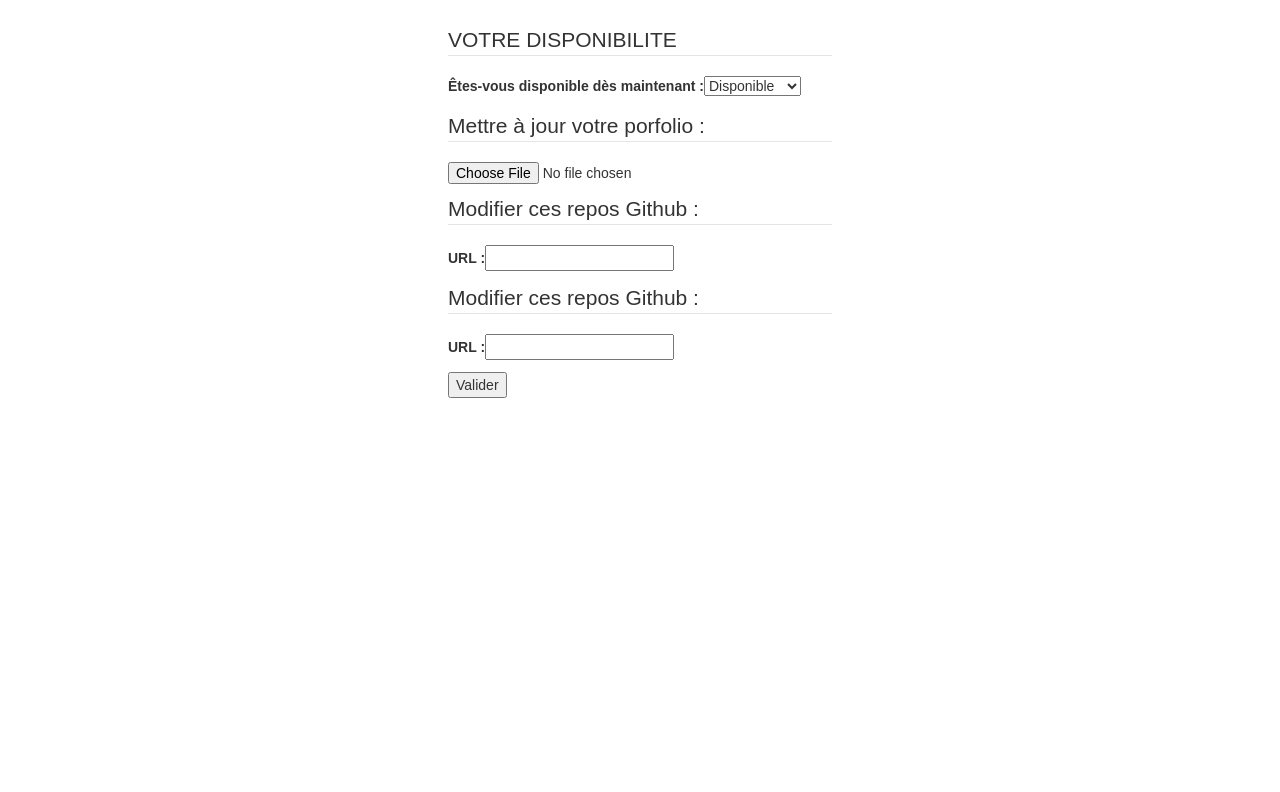
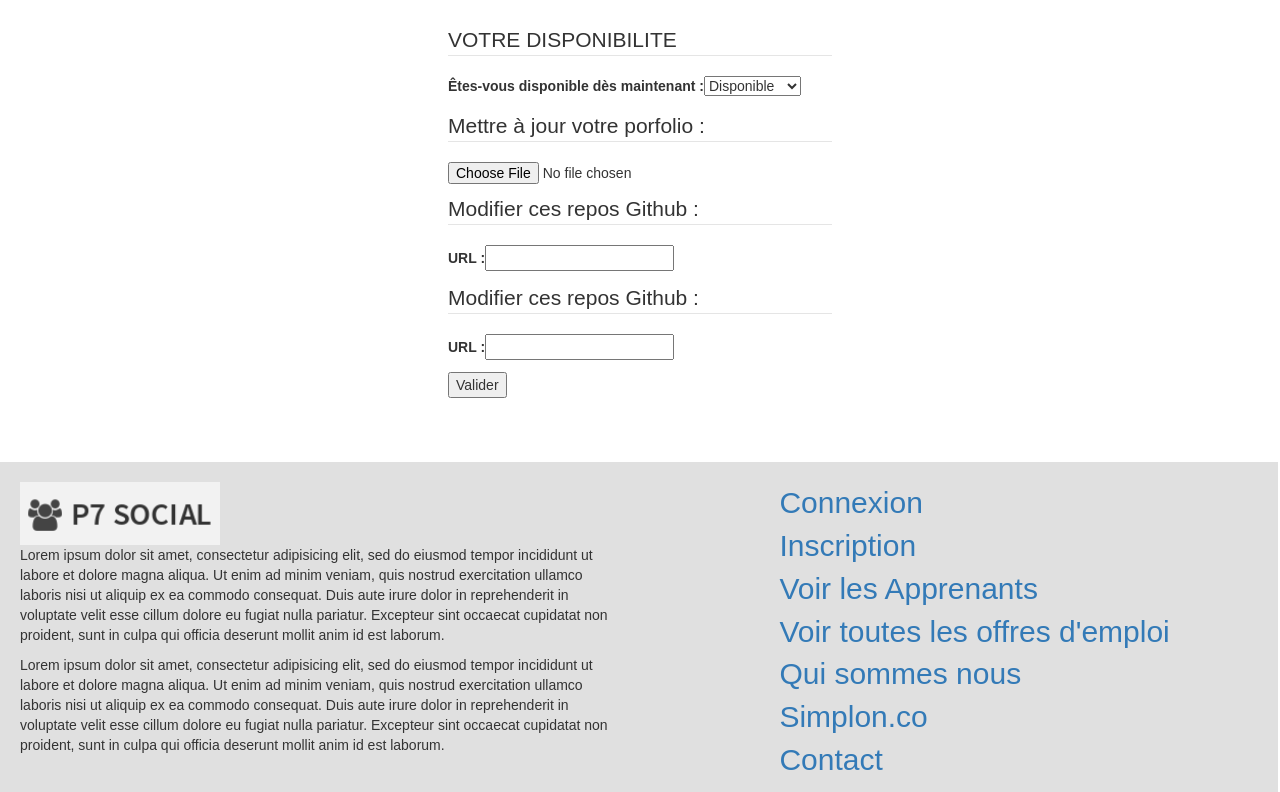
Before and after one commit to adamska27/teamP7-profil-page-member, a React (Create React App) app: page / in a window 1280 px wide. Shown: the part 308-1100 px from the top of the page. Before the commit the page ends 800 px from the top, so only its background shows below. Built offline with nearby package versions, Linux system fonts and the light colour scheme.

Commit message:
footer public

```diff
--- a/src/App.js
+++ b/src/App.js
@@ -1,6 +1,7 @@
 import React, { Component } from 'react';
 import Form from './components/Form/Form.jsx';
 import NavbarInstance from './components/HeaderPublic/Navbar.jsx';
+import GridInstance from './components/footerPublic/grid.jsx';
 
 
 class App extends Component {
@@ -9,6 +10,7 @@ class App extends Component {
       <div className="App">
         <NavbarInstance />
         <Form />
+        <GridInstance />
       </div>
     );
   }
--- /dev/null
+++ b/src/components/footerPublic/grid.css
@@ -0,0 +1,29 @@
+grid{
+  display: grid;
+  justify-content: center;
+}
+.show-grid{
+  display: wrap;
+  justify-content: center;
+  background-color: rgb(224,224,224);
+  width: 101%;
+}
+
+#logogris{
+  width: 200px;
+}
+.discription  {
+  margin-left: 20px;
+  margin-top: 20px;
+}
+
+.options ul{
+  list-style-type: none;
+  display: grid;
+  justify-content: center;
+  font-size: 30px;
+  /*line-height: 1em*/
+}
+.options {
+  margin-top: 20px;
+}
--- /dev/null
+++ b/src/components/footerPublic/grid.jsx
@@ -0,0 +1,37 @@
+import React, {Component} from 'react';
+import './grid.css';
+import {grid} from 'react-bootstrap';
+import {Row} from 'react-bootstrap';
+import {Col} from 'react-bootstrap';
+import {ListGroup} from 'react-bootstrap';
+import {ListGroupItem} from 'react-bootstrap';
+import {alertClicked} from 'react-bootstrap';
+import {logogris} from '../../../public/logo_gris.png';
+
+
+const GridInstance = () =>
+<grid>
+  <Row className="show-grid">
+      <Col md={6} mdPush={6}>
+        <div className="options">
+          <ul>
+            <li><a href="#">Connexion</a></li>
+            <li><a href="">Inscription</a></li>
+            <li><a href="">Voir les Apprenants</a></li>
+            <li><a href="">Voir toutes les offres d'emploi</a></li>
+            <li><a href="">Qui sommes nous</a></li>
+            <li><a href="">Simplon.co</a></li>
+            <li><a href="">Contact</a></li>
+          </ul>
+        </div>
+      </Col>
+      <Col md={6} mdPull={6}>
+        <div className="discription">
+          <img src={require('../../../public/logo_gris.png')} id="logogris"/>
+          <p>Lorem ipsum dolor sit amet, consectetur adipisicing elit, sed do eiusmod tempor incididunt ut labore et dolore magna aliqua. Ut enim ad minim veniam, quis nostrud exercitation ullamco laboris nisi ut aliquip ex ea commodo consequat. Duis aute irure dolor in reprehenderit in voluptate velit esse cillum dolore eu fugiat nulla pariatur. Excepteur sint occaecat cupidatat non proident, sunt in culpa qui officia deserunt mollit anim id est laborum.</p>
+          <p>Lorem ipsum dolor sit amet, consectetur adipisicing elit, sed do eiusmod tempor incididunt ut labore et dolore magna aliqua. Ut enim ad minim veniam, quis nostrud exercitation ullamco laboris nisi ut aliquip ex ea commodo consequat. Duis aute irure dolor in reprehenderit in voluptate velit esse cillum dolore eu fugiat nulla pariatur. Excepteur sint occaecat cupidatat non proident, sunt in culpa qui officia deserunt mollit anim id est laborum.</p>
+        </div>
+      </Col>
+  </Row>
+</grid>
+export default GridInstance;
```
Also changed, not shown: public/logo_gris.png (added).
